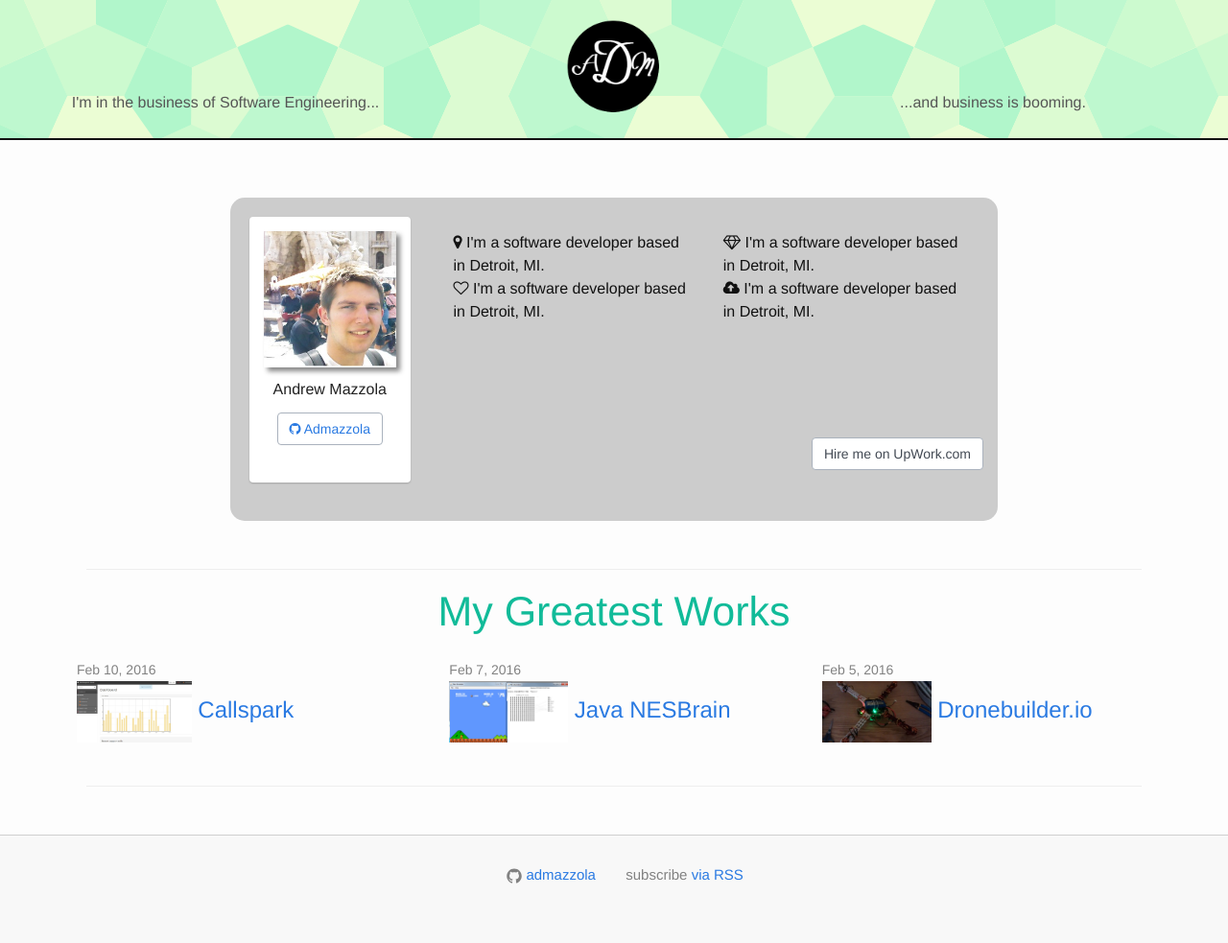
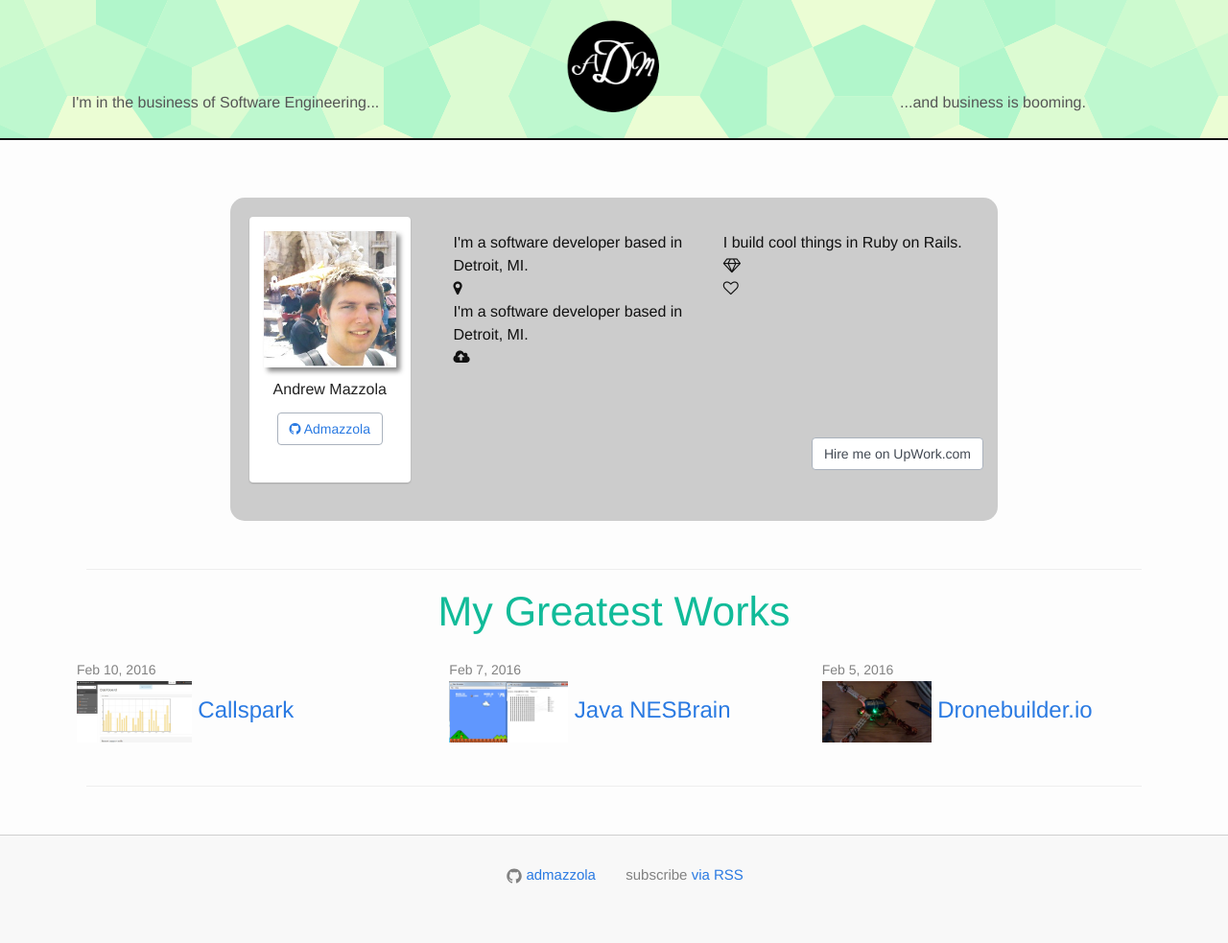
Before and after one commit to admazzola/admazzola.github.io, a Jekyll site: the page built from index.html, in a window 1280 px wide. Shown: the whole page at 96% size. Built offline with Jekyll 4.4.1, drawn with Linux system fonts in a browser that asks for light colours; nearby versions of some CDN libraries.

Commit message:
changed text

```diff
--- a/_includes/bio.html
+++ b/_includes/bio.html
@@ -26,16 +26,20 @@
     <div class="row">
       <div style="height:220px;padding:15px">
         <div class="col-sm-6 info-bubble">
-          <span class="fa fa-map-marker"></span> I'm a software developer based in Detroit, MI.
+              <div class="info-text"> I'm a software developer based in Detroit, MI. </div>
+              <div class="info-icon">   <span class="fa fa-map-marker"></span> </div>
         </div>
         <div class="col-sm-6 info-bubble">
-         <span class="fa fa-diamond"></span>   I'm a software developer based in Detroit, MI.
+          <div class="info-text"> I build cool things in Ruby on Rails. </div>
+          <div class="info-icon">   <span class="fa fa-diamond"></span> </div>
         </div>
         <div class="col-sm-6 info-bubble">
-         <span class="fa fa-heart-o"></span>   I'm a software developer based in Detroit, MI.
+          <div class="info-text">  </div>
+          <div class="info-icon">   <span class="fa fa-heart-o"></span> </div>
         </div>
         <div class="col-sm-6 info-bubble">
-         <span class="fa fa-cloud-upload"></span>   I'm a software developer based in Detroit, MI.
+          <div class="info-text"> I'm a software developer based in Detroit, MI. </div>
+          <div class="info-icon">   <span class="fa fa-cloud-upload"></span> </div>
         </div>
       </div>
     </div>
```
